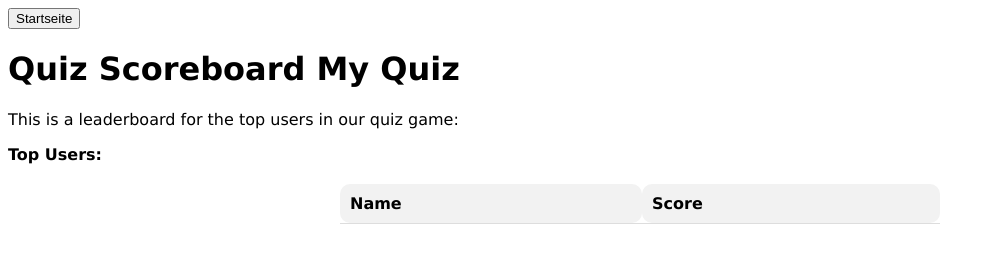
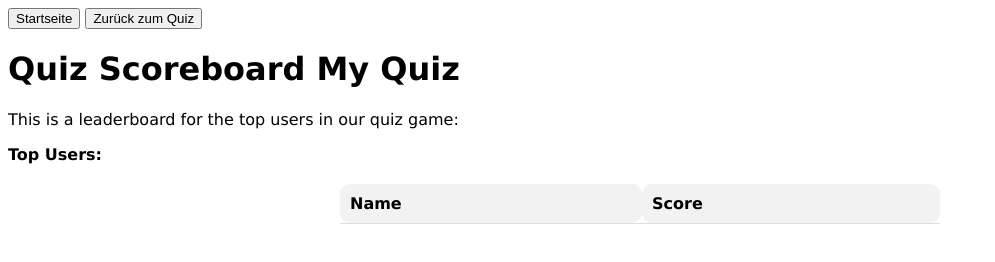
Before and after one commit to xmoonflower/Trainyourbrain23, a website: page scoreboard/scoreboard-linux.html in a window 1280 px wide. Shown: the whole page, without its empty margins (0-995 px from the left). Drawn offline with Linux system fonts and the light colour scheme; no server answers.

Commit message:
Update scoreboard-linux.html
Buttons

```diff
--- a/scoreboard/scoreboard-linux.html
+++ b/scoreboard/scoreboard-linux.html
@@ -30,6 +30,7 @@
       }
     </style>
     <button onclick="window.location.href = '/startseite'">Startseite</button>
+    <button onclick="window.location.href = '/play1'">Zurück zum Quiz</button>
   </head>
   <body>
     <h1>Quiz Scoreboard My Quiz</h1>
```
